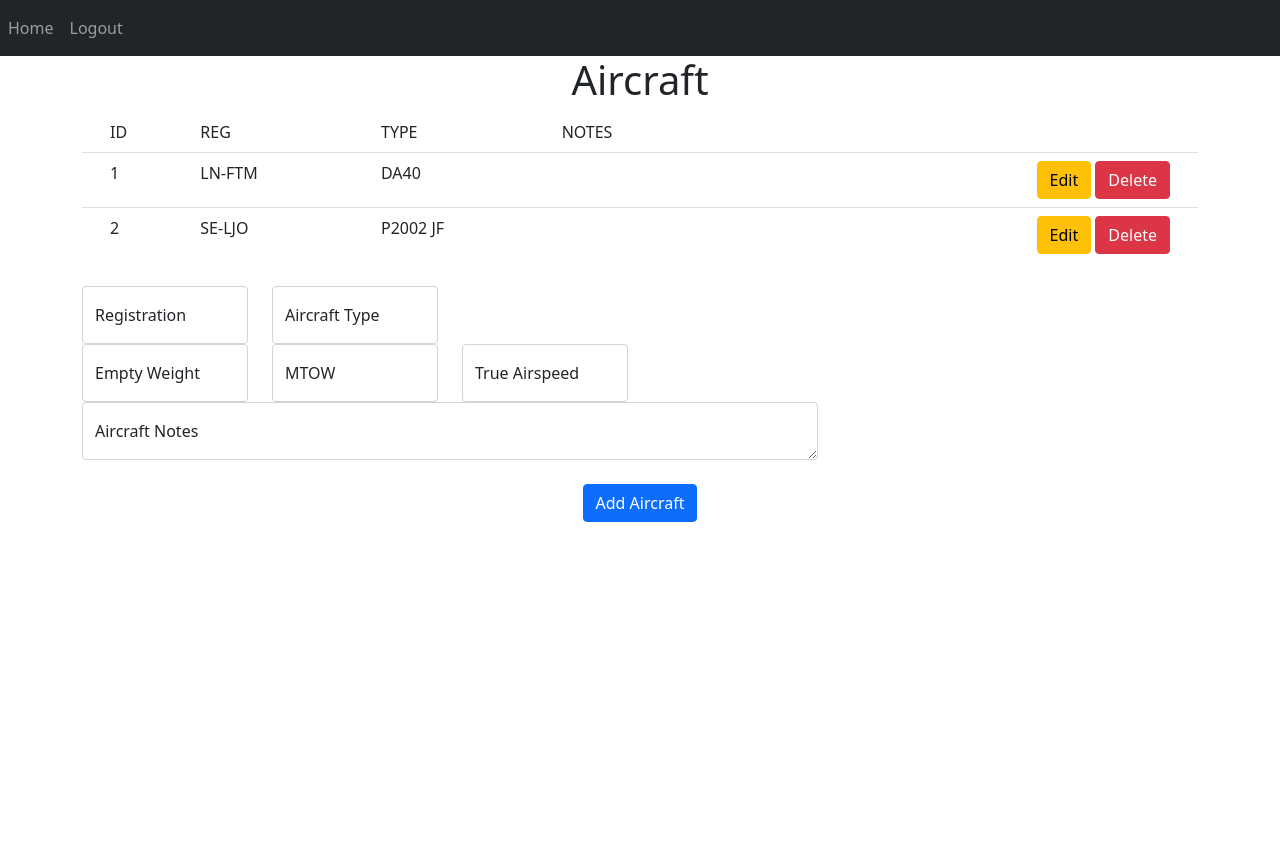
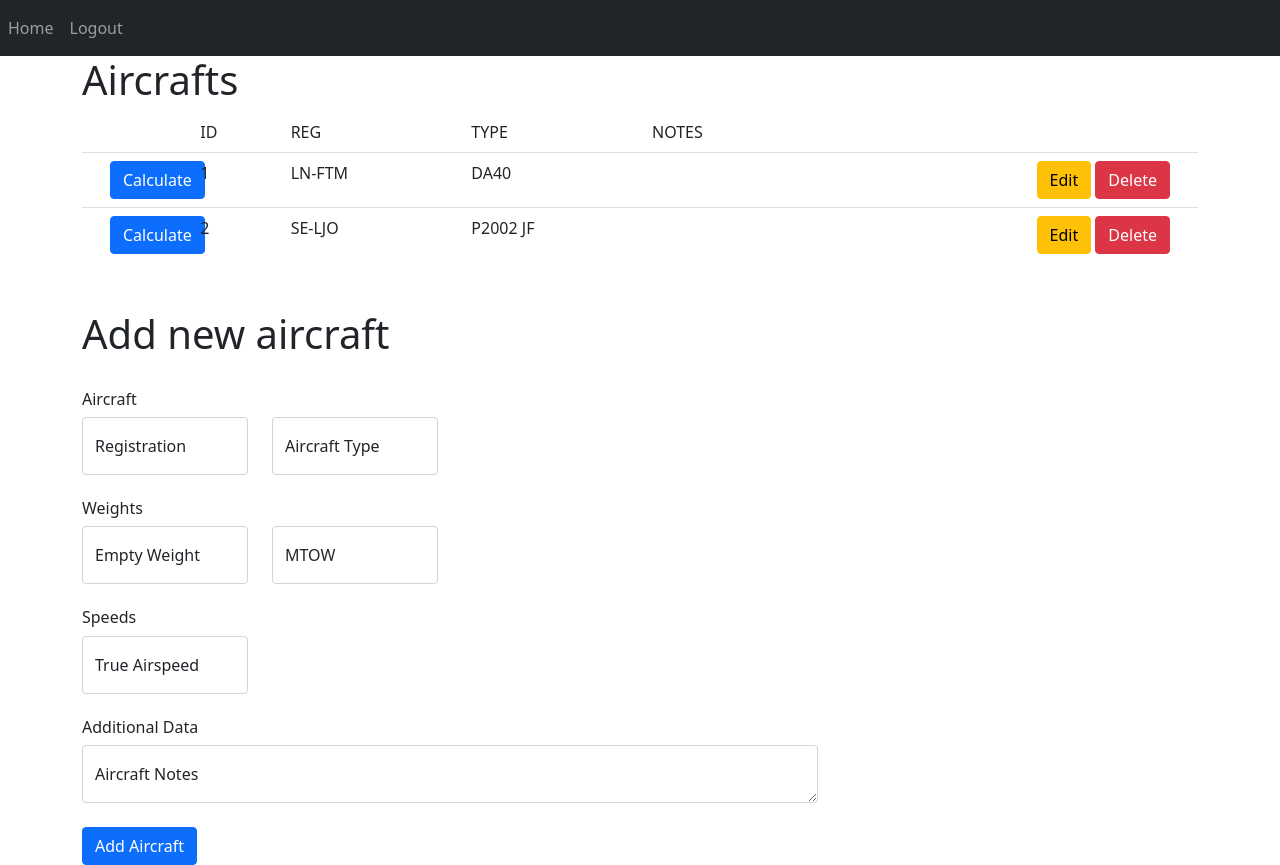
Before and after one commit to stelaninja/aircraft_performance, a Flask app: page / in a window 1280 px wide. Before the commit the page ends 522 px from the top, so only its background shows below. Run offline with Flask 2, Linux system fonts and the light colour scheme; a user stored in the database is signed in; data comes from the database, SQL or seed files in the repository; both versions use the stored data as it was before the commit; some libraries are stand-ins or nearby versions.

Commit message:
added calculate page

```diff
--- a/website/models.py
+++ b/website/models.py
@@ -5,10 +5,16 @@ from . import db
 
 class Aircraft(db.Model):
     id = db.Column(db.Integer, primary_key=True)
+    # aircraft
     registration = db.Column(db.String(10))
     aircraft_type = db.Column(db.String(50))
+
+    # weights
     empty_weight = db.Column(db.Float)
     mtow = db.Column(db.Float)
+    mlw = db.Column(db.Float)
+
+    # speeds
     true_airspeed = db.Column(db.Integer)
 
     data = db.Column(db.String(10000))
--- a/website/templates/home.html
+++ b/website/templates/home.html
@@ -1,11 +1,14 @@
 
 {% extends "base.html" %} {% block title %}Home{% endblock %} {% block content
     %}
-    <h1 align="center">Aircraft</h1>
+    <h1 align="left">Aircrafts</h1>
     <ul class="list-group list-group-flush" id="aircrafts">
       <li class="list-group-item">
         <div class="container">
             <div class="row">
+                <div class="col-sm-1">
+
+                </div>
                 <div class="col-sm-1">
                   ID
                 </div>
@@ -25,6 +28,9 @@
       <li class="list-group-item">
         <div class="container">
             <div class="row">
+                <div class="col-sm-1">
+                  <a href="calculate?ac_id={{ aircraft.id }}" class="btn btn-primary">Calculate</a>
+                </div>
                 <div class="col-sm-1">
                     {{ aircraft.id }}
                 </div>
@@ -55,7 +61,15 @@
       {% endfor %}
     </ul>
     <br />
+    <br />
+
+    <h1 align="left">Add new aircraft</h1>
+
+
+
     <form method="POST">
+      <br/>
+      <h6>Aircraft</h6>
       <div class="row">
         <div class="col-sm-2">
           <div class="form-floating">
@@ -70,6 +84,8 @@
           </div>
         </div>
       </div>
+      <br />
+      <h6>Weights</h6>
       <div class="row">
         <div class="col-sm-2">
           <div class="form-floating">
@@ -83,6 +99,10 @@
             <label for="mtow" class="form-label">MTOW</label>
           </div>
         </div>
+        </div>
+        <br />
+        <h6>Speeds</h6>
+        <div class="row">
         <div class="col-sm-2">
           <div class="form-floating">
             <input type="text" name="true_airspeed" id="true_airspeed" class="form-control" placeholder="True Airspeed">
@@ -90,6 +110,8 @@
           </div>
         </div>
       </div>
+      <br />
+      <h6>Additional Data</h6>
       <div class="row">
         <div class="col-sm-8">
           <div class="form-floating">
@@ -99,7 +121,7 @@
         </div>
       </div>
       <br />
-      <div align="center">
+      <div align="left">
         <button type="submit" class="btn btn-primary">Add Aircraft</button>
       </div>
     </form>
--- a/website/views.py
+++ b/website/views.py
@@ -40,7 +40,16 @@ def home():
     return render_template("home.html", user=current_user)
 
 
+@views.route("/calculate")
+def calculate():
+    ac_id = request.args.get("ac_id")
+    aircraft = Aircraft.query.filter_by(id=ac_id).first()
+
+    return render_template("calculate.html", aircraft=aircraft, user=current_user)
+
+
 @views.route("/edit-aircraft", methods=["GET", "POST"])
+@login_required
 def edit_aircraft():
     if request.method == "POST":
         ac_id = request.form.get("ac_id")
@@ -50,8 +59,8 @@ def edit_aircraft():
 
 
 @views.route("/update-aircraft", methods=["POST"])
+@login_required
 def update_aircraft():
-    print("CORRECT")
     ac_id = request.form.get("ac_id")
     ac_reg = request.form.get("ac_reg")
     ac_type = request.form.get("ac_type")
```
Also changed, not shown: website/templates/calculate.html (added, +11 -0 lines), website/templates/edit_aircraft.html (+9 -0 lines), website/aircraft_database.db (deleted).
